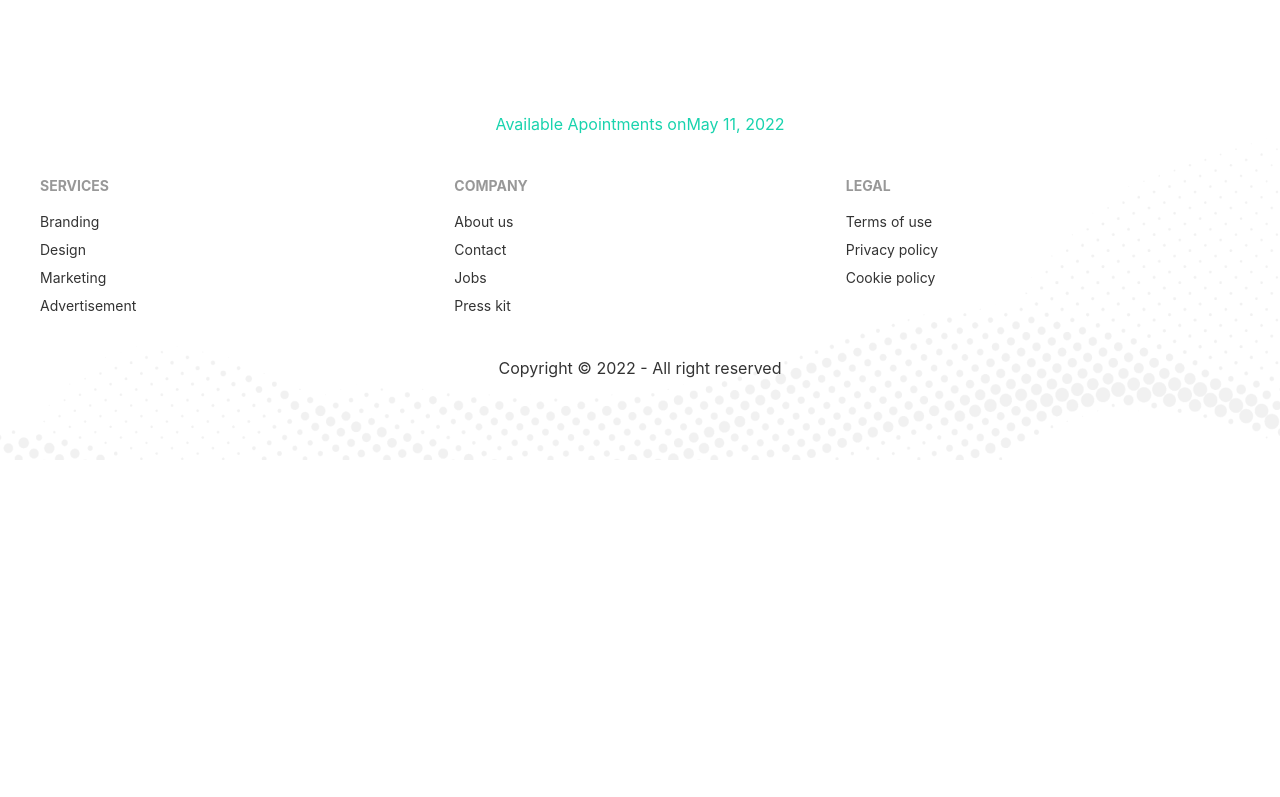
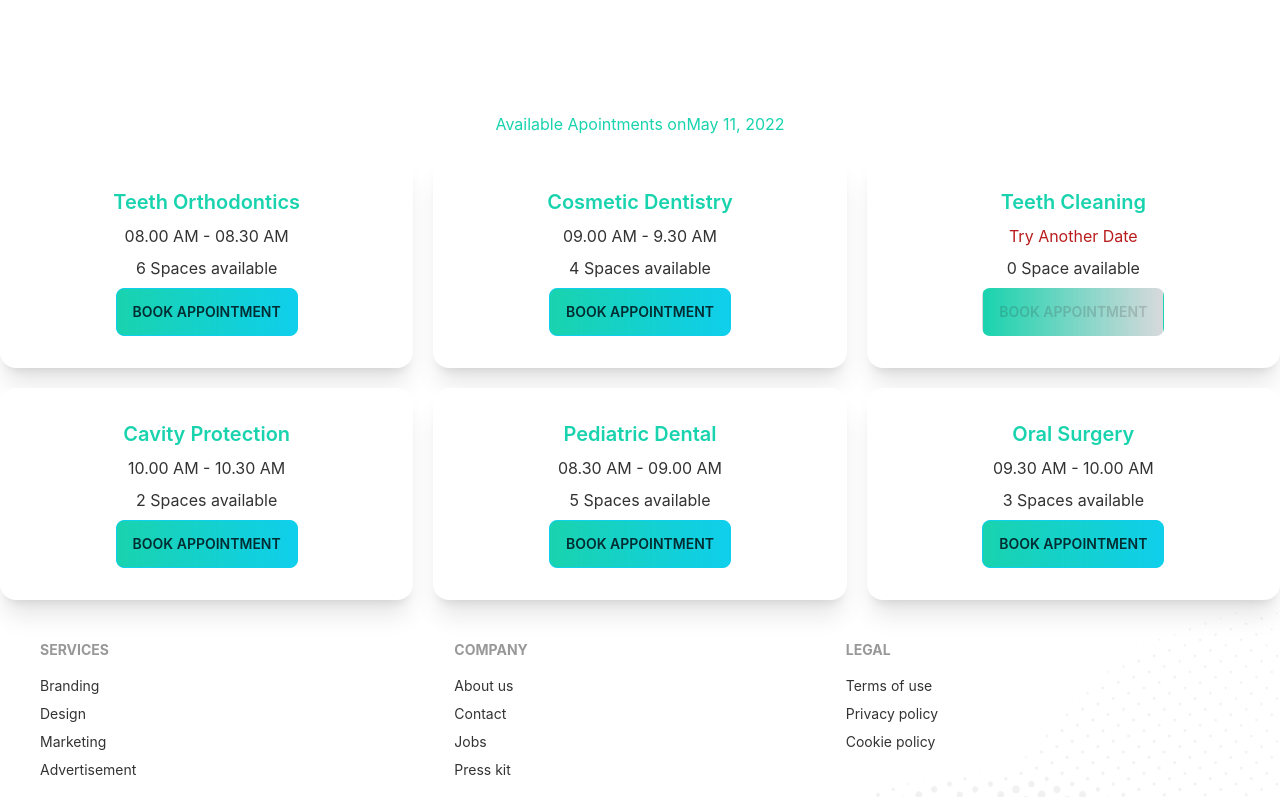
Before and after one commit to 6epotato/Dentist-portal, a React (Create React App) app: page /apointment in a window 1280 px wide. Shown: the part 752-1549 px from the top of the page. Before the commit the page ends 1212 px from the top, so only its background shows below. Built offline with nearby package versions, Linux system fonts and the light colour scheme.

Commit message:
modal create done

```diff
--- a/src/Pages/Apointment/AvailableApointment.js
+++ b/src/Pages/Apointment/AvailableApointment.js
@@ -1,8 +1,11 @@
 import { format } from 'date-fns';
 import React, { useEffect, useState } from 'react';
+import Service from '../Apointment/service'
+import BookingModal from './BookingModal';
 
 const AvailableApointment = ({ date }) => {
     const [services, setServices] = useState([]);
+    const [treatment, setTreatment] = useState(null);
     useEffect(() => {
         fetch('service.json')
             .then(res => res.json())
@@ -10,7 +13,16 @@ const AvailableApointment = ({ date }) => {
     }, [])
     return (
         <div>
-            <p className='text-center text-secondary'>Available Apointments on{format(date, 'PP')} </p>
+            <p className='text-center text-secondary mb-5'>Available Apointments on{format(date, 'PP')} </p>
+            <div className='grid grid-cols-1 lg:grid-cols-3 gap-5'>
+                {
+                    services.map(service => <Service
+                        key={service._id} service={service}
+                        setTreatment={setTreatment}
+                    ></Service>)
+                }
+            </div>
+            {treatment && <BookingModal treatement={treatment}></BookingModal>}
         </div>
     );
 };
--- /dev/null
+++ b/src/Pages/Apointment/BookingModal.js
@@ -0,0 +1,22 @@
+import React from 'react';
+
+const BookingModal = ({ treatement }) => {
+    const { name } = treatement;
+    return (
+        <div>
+            <input type="checkbox" id="booking-modal" className="modal-toggle" />
+            <div className="modal modal-bottom sm:modal-middle">
+                <div className="modal-box">
+                    <label for="booking-modal" class="btn btn-sm btn-circle absolute right-2 top-2">✕</label>
+                    <h3 className="font-bold text-lg text-secondary">{name}</h3>
+                    <p className="py-4">You've been selected for a chance to get one year of subscription to use Wikipedia for free!</p>
+                    <div className="modal-action">
+                        <label for="booking-modal" className="btn">Yay!</label>
+                    </div>
+                </div>
+            </div>
+        </div>
+    );
+};
+
+export default BookingModal;
--- /dev/null
+++ b/src/Pages/Apointment/service.js
@@ -0,0 +1,23 @@
+import React from 'react';
+
+const service = ({ service, setTreatment }) => {
+    const { name, slots } = service
+    return (
+        <div>
+            <div className="card bg-base-100 shadow-xl">
+                <div className="card-body items-center text-center">
+                    <h2 className="card-title text-secondary">{name}</h2>
+                    <p>{slots.length !== 0 ? slots[0] : <span className='text-red-700'>Try Another Date</span>}</p>
+                    <p>{slots.length} {
+                        slots.length > 1 ? 'Spaces' : 'Space'
+                    } available</p>
+                    <div className="card-actions">
+                        <label onClick={() => setTreatment(service)} disabled={slots.length == 0} for="booking-modal" class="btn btn-primary bg-gradient-to-r from-secondary to-priamry ">Book Appointment</label>
+                    </div>
+                </div>
+            </div>
+        </div >
+    );
+};
+
+export default service;
```
